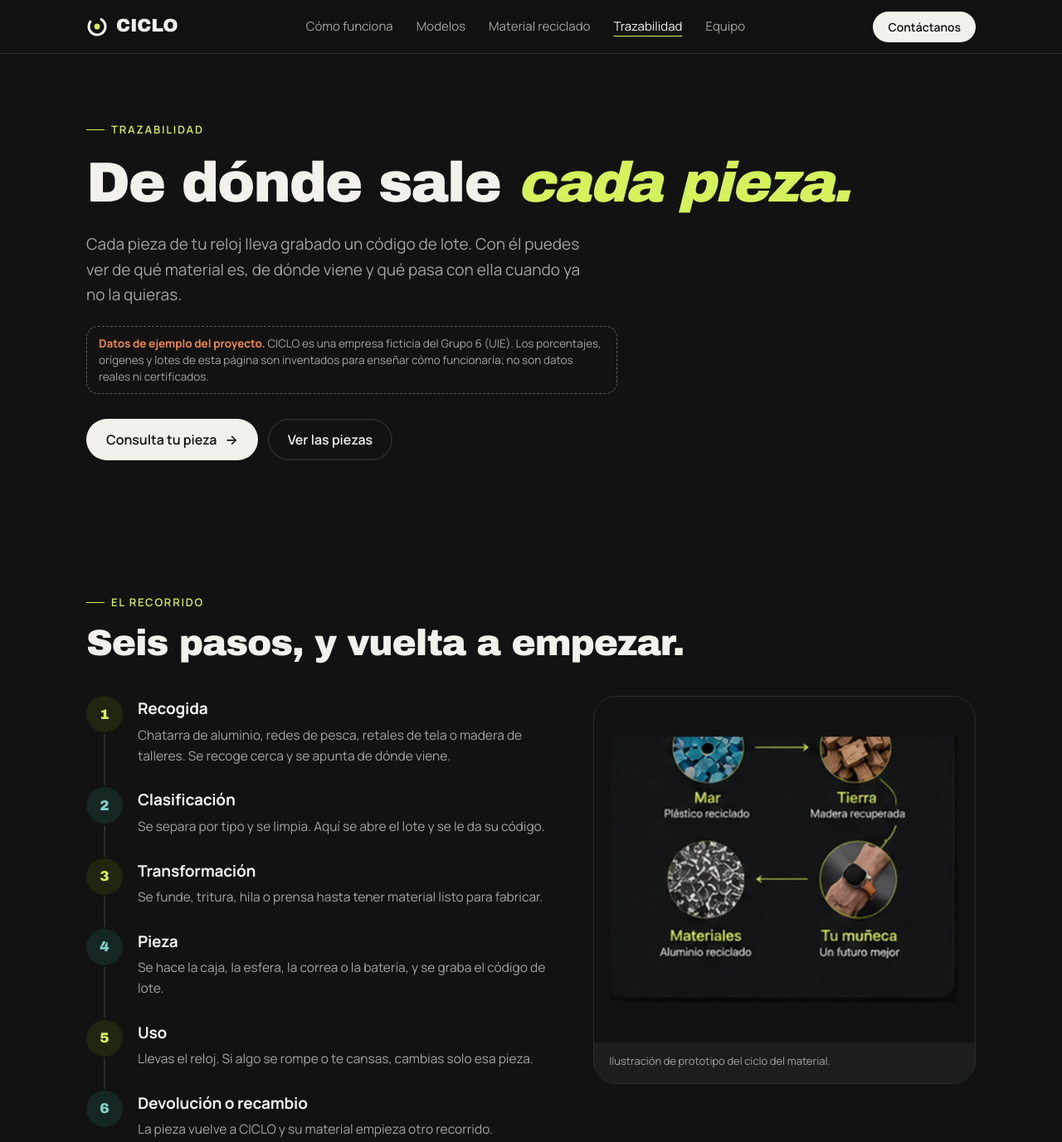
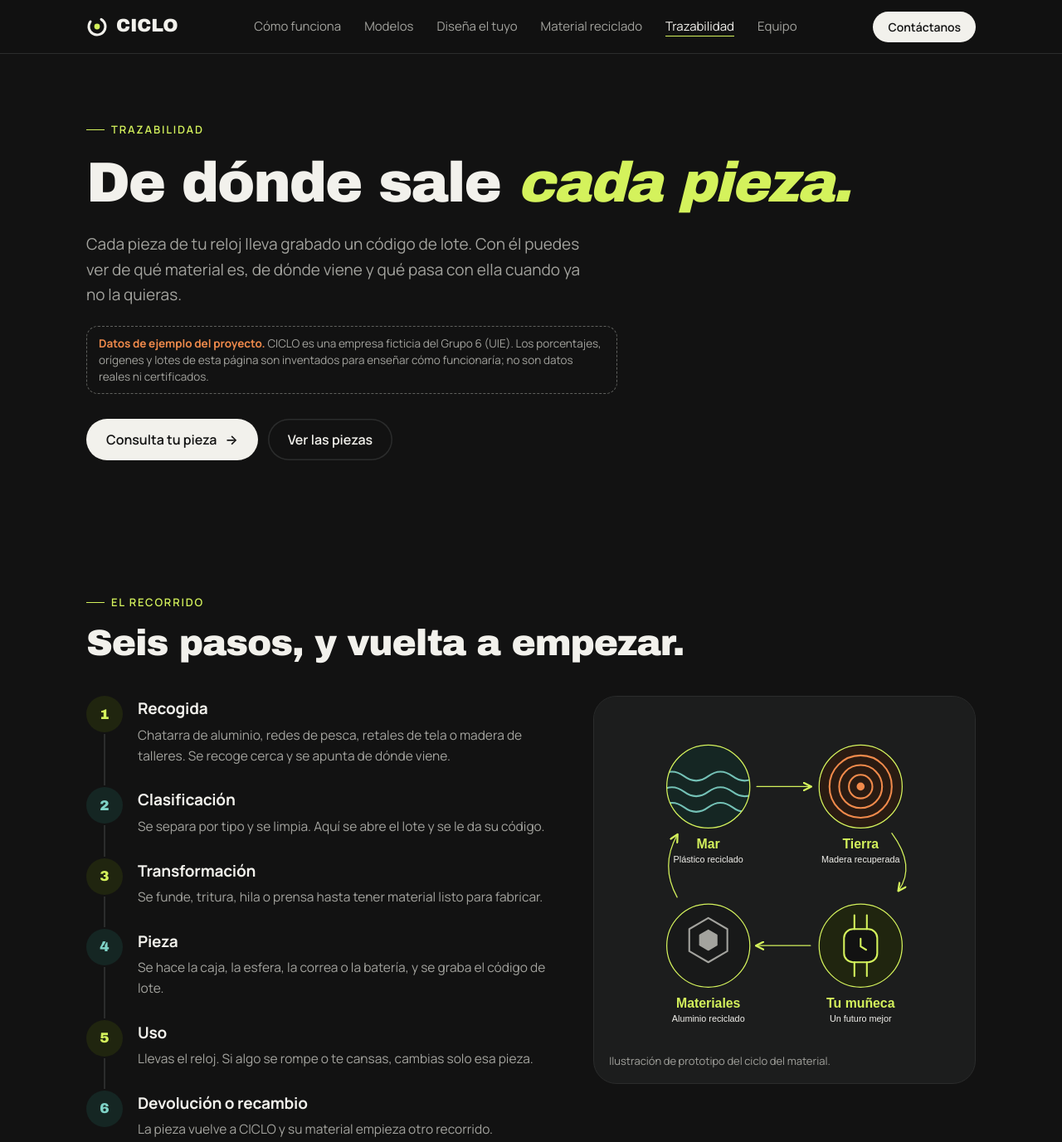
Before and after one commit to marinascotelomarcos-blip/ciclo-watches, a plain HTML site: page trazabilidad.html in a window 1280 px wide. Shown: the top 1377 px of the page at 83% size. Drawn offline with Linux system fonts and the light colour scheme; a web font is replaced by a local one.

Commit message:
Arreglos web: ilustración B4 en SVG, festivos reales de A Coruña, menú con 6 enlaces
Co-Authored-By: Claude Sonnet 5.5 <noreply@anthropic.com>

```diff
--- a/trazabilidad.html
+++ b/trazabilidad.html
@@ -27,6 +27,7 @@
       <div class="links" id="menu-secciones">
         <a href="index.html#como">Cómo funciona</a>
         <a href="index.html#modelos">Modelos</a>
+        <a href="configurador.html">Diseña el tuyo</a>
         <a href="index.html#origen">Material reciclado</a>
         <a href="trazabilidad.html" aria-current="page">Trazabilidad</a>
         <a href="index.html#equipo">Equipo</a>
@@ -61,7 +62,7 @@
           <li><span class="dot">6</span><div><h3>Devolución o recambio</h3><p>La pieza vuelve a CICLO y su material empieza otro recorrido.</p></div></li>
         </ol>
         <figure class="b4">
-          <img src="img/recursos/B4-ciclo-material.webp" alt="Ilustración del ciclo del material: mar (plástico reciclado), tierra (madera recuperada), materiales (aluminio reciclado) y tu muñeca" width="1100" height="1000" loading="lazy" decoding="async">
+          <img src="img/recursos/B4-ciclo-material.svg" alt="Ilustración del ciclo del material: mar (plástico reciclado), tierra (madera recuperada), materiales (aluminio reciclado) y tu muñeca" width="1100" height="1000" loading="lazy" decoding="async">
           <figcaption>Ilustración de prototipo del ciclo del material.</figcaption>
         </figure>
       </div>
```
Also changed, not shown: cita.js (+9 -1 lines), configurador.html (+1 -0 lines), img/recursos/B4-ciclo-material.svg (added), 1 other file.
